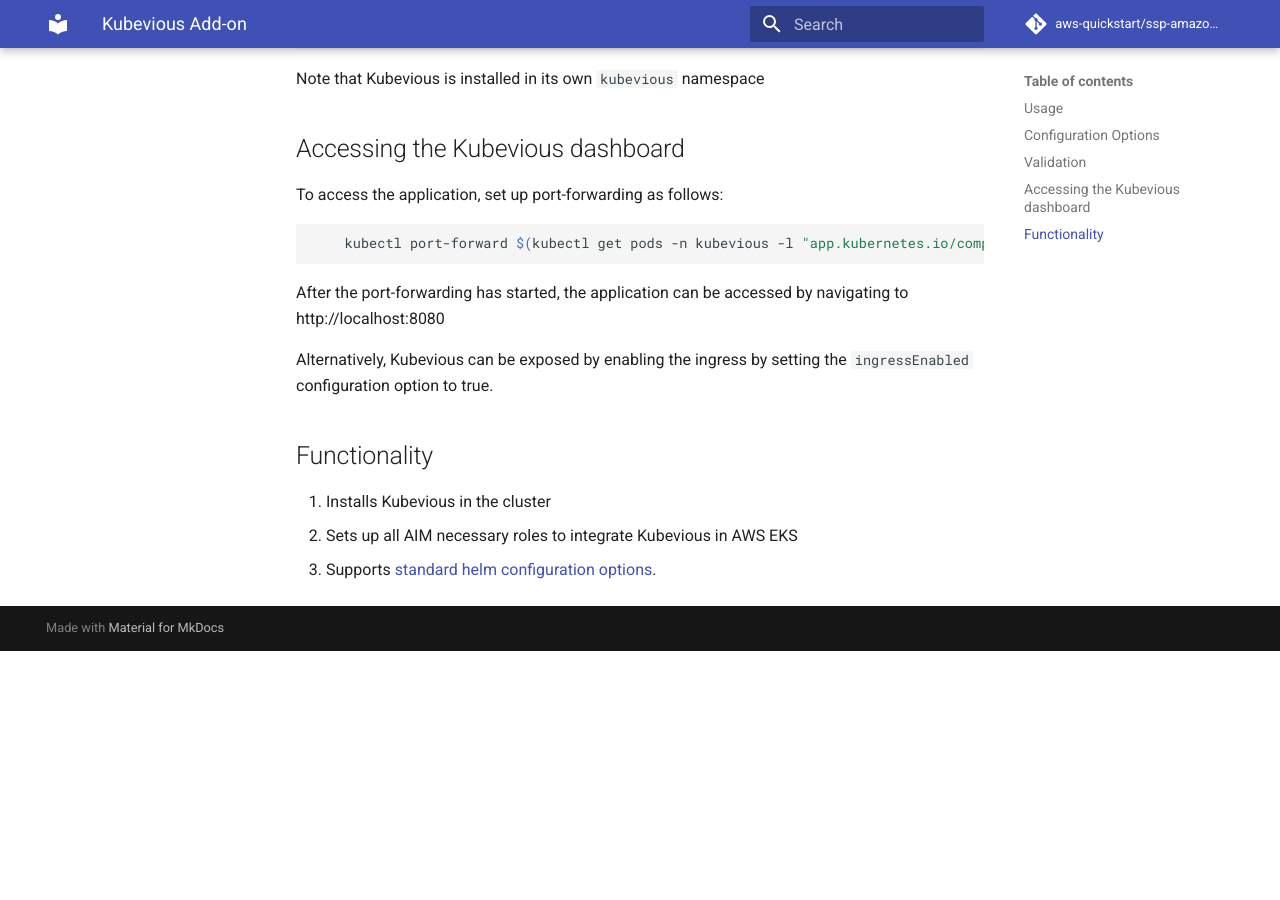
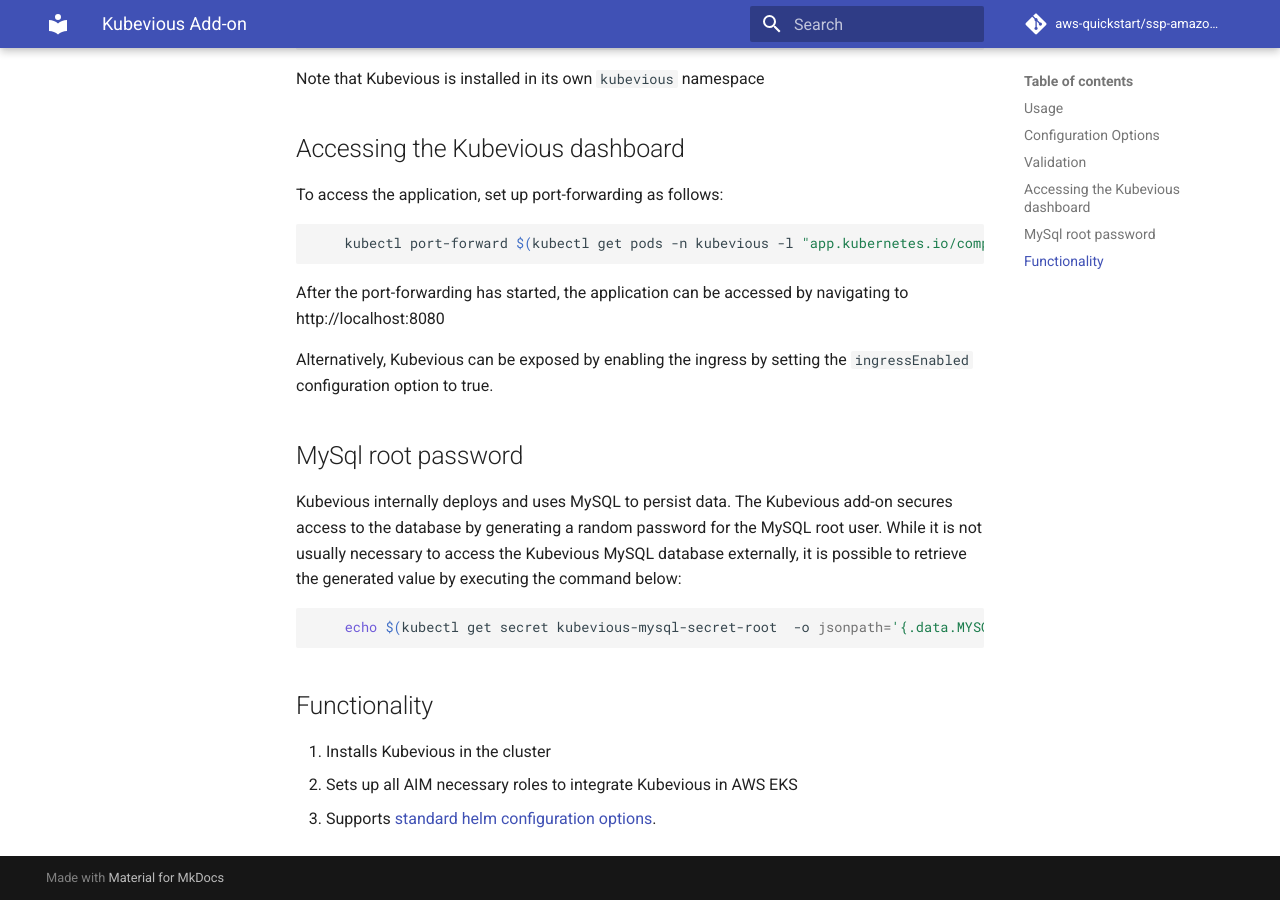
Before and after one commit to aws-quickstart/cdk-eks-blueprints, an MkDocs documentation site: the page built from docs/addons/kubevious.md, in a window 1280 px wide and 900 px high, scrolled down 1112 px. Built offline with MkDocs 1.6.1 and Material for MkDocs 9.7.7, drawn with Linux system fonts in a browser that asks for light colours; comment, search, counter and statistics services are not loaded; before the commit the page ends 1763 px from its top, so only the background shows below that.

Commit message:
Add section on retrieveing the MySQL root pwd

````diff
--- a/docs/addons/kubevious.md
+++ b/docs/addons/kubevious.md
@@ -48,6 +48,16 @@
 
 Alternatively, Kubevious can be exposed by enabling the ingress by setting the `ingressEnabled` configuration option to true.
 
+## MySql root password
+
+Kubevious internally deploys and uses MySQL to persist data. The Kubevious add-on secures access to the database by generating a random password
+for the MySQL root user. While it is not usually necessary to access the Kubevious MySQL database externally, it is possible to retrieve the
+generated value by executing the command below:
+
+```shell
+    echo $(kubectl get secret kubevious-mysql-secret-root  -o jsonpath='{.data.MYSQL_ROOT_PASSWORD}' -n kubevious) | base64 --decode
+```
+
 ## Functionality
 
 1. Installs Kubevious in the cluster
````
